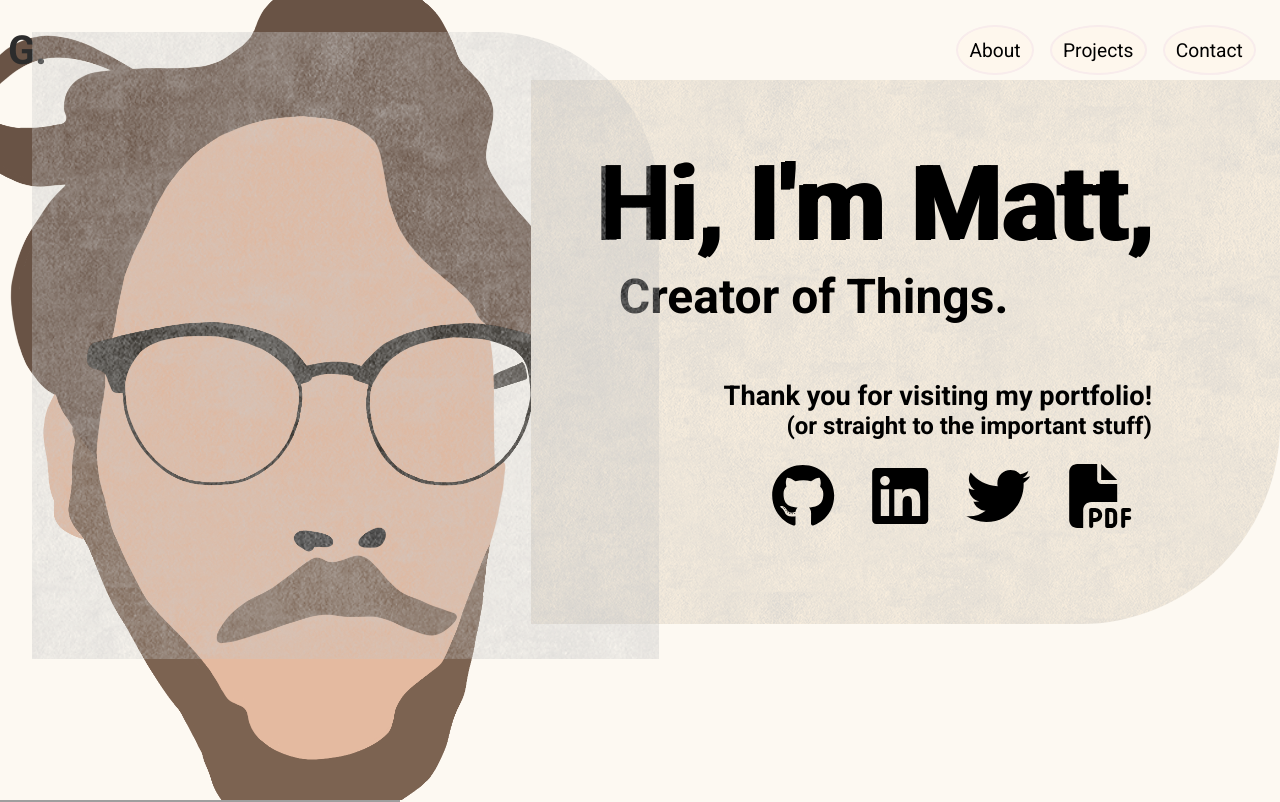
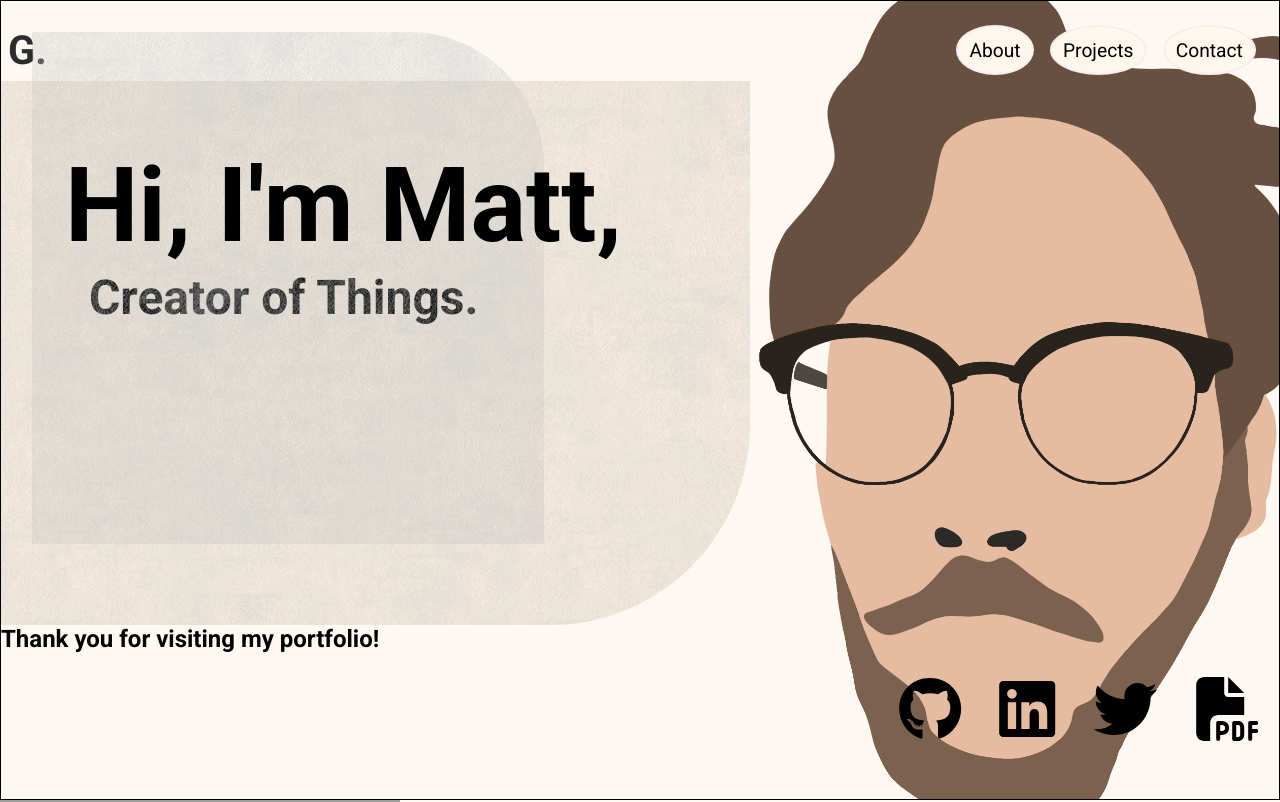
Before and after one commit to MattGaarder/portfolio, a React (Create React App) app in the folder mgaarder-portfolio/: page / in a window 1280 px wide. Shown: the top 802 px of the page. Built offline with nearby package versions, Linux system fonts and the light colour scheme; grey boxes are pictures that could not be loaded.

Commit message:
cleans homepage

```diff
--- a/mgaarder-portfolio/src/components/MainJumbo/MainContent.css
+++ b/mgaarder-portfolio/src/components/MainJumbo/MainContent.css
@@ -7,17 +7,16 @@ body {
 }
 
 .jumbo {
-    text-align: right;
-    display: flex;
-    flex-direction: row;
-    justify-content: flex-end;
-    background-image: url("../../assets/image-assets/opcaity-down-matt.png");
+    /* text-align: right; */
+    /* display: flex; */
+    background-image: url("../../assets/image-assets/opcaity-down-matt-copy.png");
     background-size: 60%;
     background-repeat: no-repeat;
-    background-position-x: -22%;
+    background-position-x: 130%;
     background-position-y: 60%;
     height: 100vh;
     z-index: -1;
+    border: 1px solid black;
 
 }
 
@@ -40,13 +39,6 @@ body {
     position: relative;
 }
 
-.jumbo-header-2 {
-    font-size: 6.5rem;
-    z-index: 2;
-    position: absolute;
-    margin-top: 11.2%;
-    margin-left: 46.8%;
-}
 
 .jumbo-subheader {
     margin-top: 0.5% !important;
@@ -62,8 +54,6 @@ body {
 
 .clean-grey {
     padding: 2rem;
-    /* padding-right: 0%; */
-    width: 54vw;
     display: inline;
     position: absolute;
     border-radius: 0 29% 0 0;
--- a/mgaarder-portfolio/src/components/MainJumbo/MainContent.js
+++ b/mgaarder-portfolio/src/components/MainJumbo/MainContent.js
@@ -1,40 +1,36 @@
-import React from "react"
-import "./MainContent.css"
-import { FontAwesomeIcon } from '@fortawesome/react-fontawesome';
-import { faGithub, faLinkedin } from '@fortawesome/free-brands-svg-icons';
-import { faTwitter } from '@fortawesome/free-brands-svg-icons';
-import { faFilePdf } from '@fortawesome/free-solid-svg-icons';
-import cleanGrey from '../../assets/clean-gray-paper.png'
-
+import React from "react";
+import "./MainContent.css";
+import { FontAwesomeIcon } from "@fortawesome/react-fontawesome";
+import { faGithub, faLinkedin } from "@fortawesome/free-brands-svg-icons";
+import { faTwitter } from "@fortawesome/free-brands-svg-icons";
+import { faFilePdf } from "@fortawesome/free-solid-svg-icons";
+import cleanGrey from "../../assets/clean-gray-paper.png";
 
 // import { faCoffee } from '@fortawesome/free-solid-svg-icons';
 // import AknNoBkg from '../assets/mattBnW.png'
 
 function MainContent() {
-  return (<>
-    <img className="clean-grey" src={ cleanGrey }></img>
-    <h1 className="jumbo-header-2">Hi, I'm Matt,</h1>
+  return (
+    <>
+      <img className="clean-grey" src={cleanGrey}></img>
       <div className="jumbo">
         <div className="jumbo-content">
           <h1 className="jumbo-header">Hi, I'm Matt,</h1>
           <h1 className="jumbo-subheader">Creator of Things.</h1>
-          <h2 className="jumbo-subsubheader">
+        </div>
+        <div>
+          <h2 className="jumbo-mini">
             Thank you for visiting my portfolio!
           </h2>
-          <h2 className="whisper">(or straight to the important stuff)</h2>
           <div className="icons">
             <FontAwesomeIcon className="icon" icon={faGithub} />
             <FontAwesomeIcon className="icon" icon={faLinkedin} />
             <FontAwesomeIcon className="icon" icon={faTwitter} />
             <FontAwesomeIcon className="icon" icon={faFilePdf} />
           </div>
-          {/* <h2>
-            Alternatively, continue exploring to see <br></br> some of the
-            projects I am most proud of.
-          </h2> */}
         </div>
       </div>
-      </>
+    </>
   );
 }
 
```
Also changed, not shown: mgaarder-portfolio/src/assets/image-assets/opcaity-down-matt-copy.png (added).
